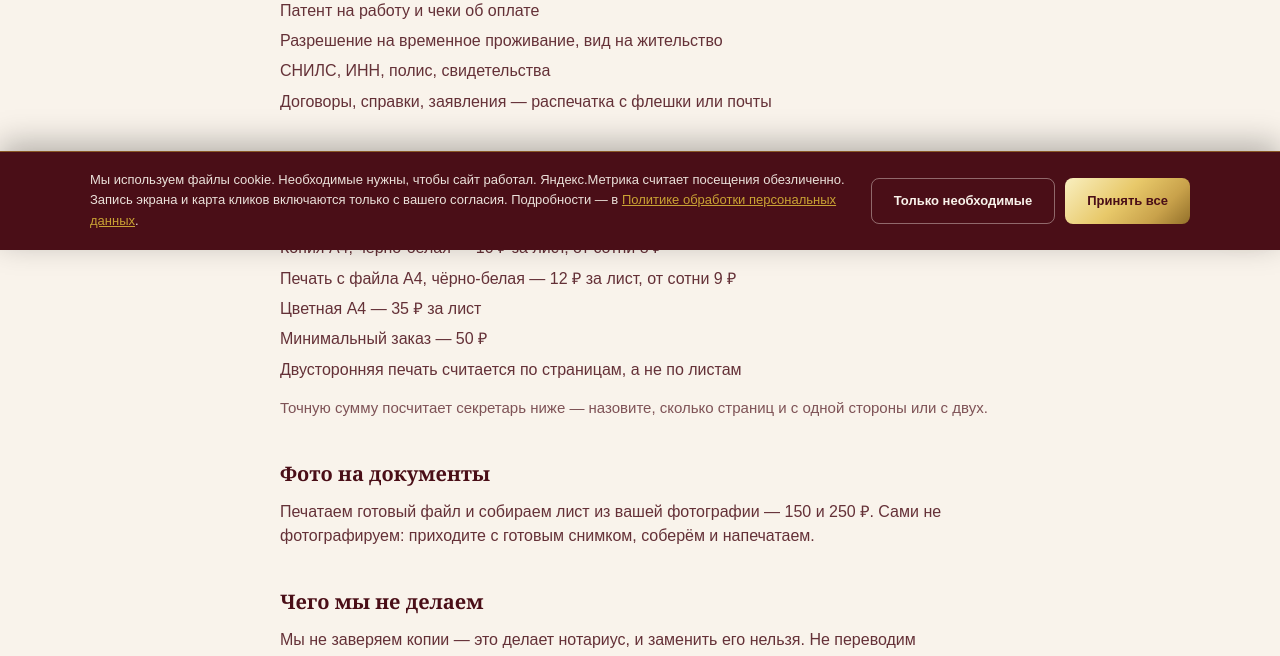
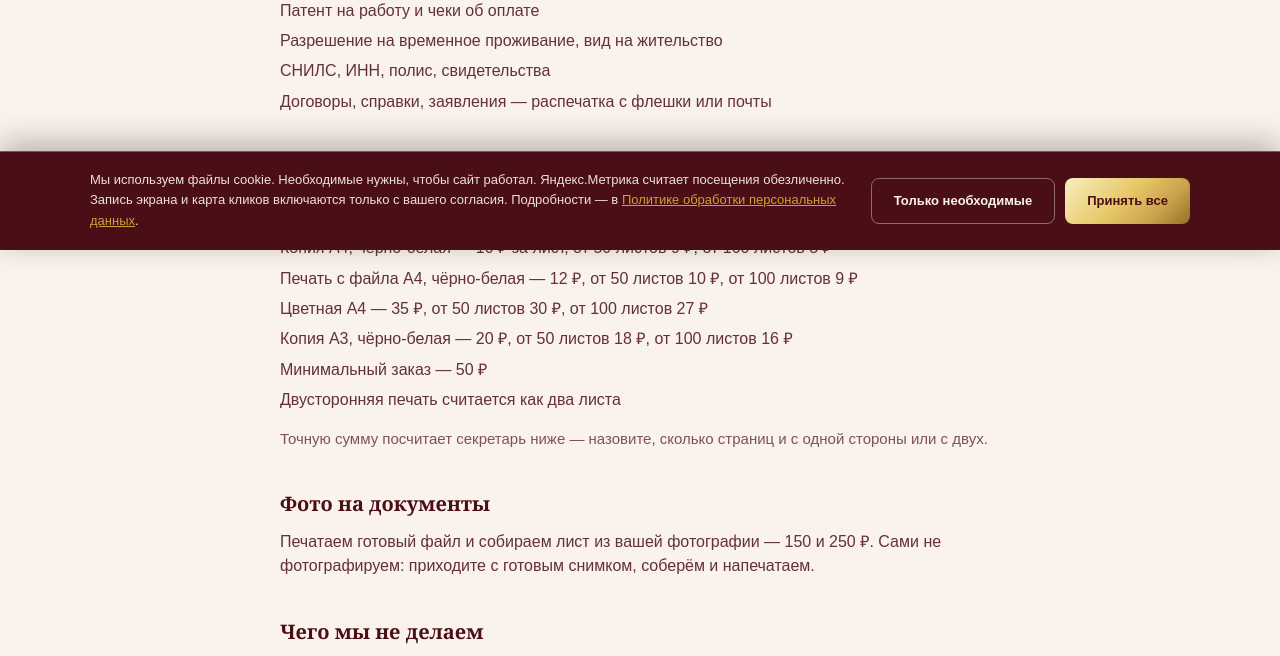
Before and after one commit to gulnaragold999m-tech/granat-kmv, a Flask app: page /dokumenty in a window 1280 px wide. Shown: the part 550-1206 px from the top of the page. Run offline with Flask 3, Linux system fonts and the light colour scheme.

Commit message:
Копии документов: выписаны все три ступени цены
Владелица заметила расхождение с прайсом на живой странице: стояли
только крайние ступени — «10 рублей, от сотни 8», — а средняя
пропала. У цветной печати не были выписаны обе: одна цена 35 вместо
35 / 30 / 27. Человек со ста листами цветной печати видел бы
на 800 рублей больше настоящей цены.

Цены сверены с data/prices.ts, раздел «Ксерокопия и распечатка».
Добавлена строка А3 — она в прайсе есть, а на странице её не было.

```diff
--- a/zhivoj-sajt/templates/dokumenty.html
+++ b/zhivoj-sajt/templates/dokumenty.html
@@ -41,12 +41,18 @@
           Считаем по листам, как обычную ксерокопию: чем больше листов,
           тем дешевле каждый.
         </p>
+        <!-- Ступени выписаны все три. 19.08.2026 здесь стояли только
+             крайние — «10 ₽, от сотни 8 ₽», — и средняя ступень пропала,
+             а у цветной печати остались не выписаны обе. Владелица
+             заметила расхождение с прайсом сама. Цены сверены
+             с data/prices.ts, раздел «Ксерокопия и распечатка». -->
         <ul class="mt-3" style="color:rgba(74,14,23,.85); line-height:1.9;">
-          <li>Копия А4, чёрно-белая — 10 ₽ за лист, от сотни 8 ₽</li>
-          <li>Печать с файла А4, чёрно-белая — 12 ₽ за лист, от сотни 9 ₽</li>
-          <li>Цветная А4 — 35 ₽ за лист</li>
+          <li>Копия А4, чёрно-белая — 10 ₽ за лист, от 50 листов 9 ₽, от 100 листов 8 ₽</li>
+          <li>Печать с файла А4, чёрно-белая — 12 ₽, от 50 листов 10 ₽, от 100 листов 9 ₽</li>
+          <li>Цветная А4 — 35 ₽, от 50 листов 30 ₽, от 100 листов 27 ₽</li>
+          <li>Копия А3, чёрно-белая — 20 ₽, от 50 листов 18 ₽, от 100 листов 16 ₽</li>
           <li>Минимальный заказ — 50 ₽</li>
-          <li>Двусторонняя печать считается по страницам, а не по листам</li>
+          <li>Двусторонняя печать считается как два листа</li>
         </ul>
         <p class="mt-3" style="color:rgba(74,14,23,.7); font-size:15px;">
           Точную сумму посчитает секретарь ниже — назовите, сколько страниц
```
